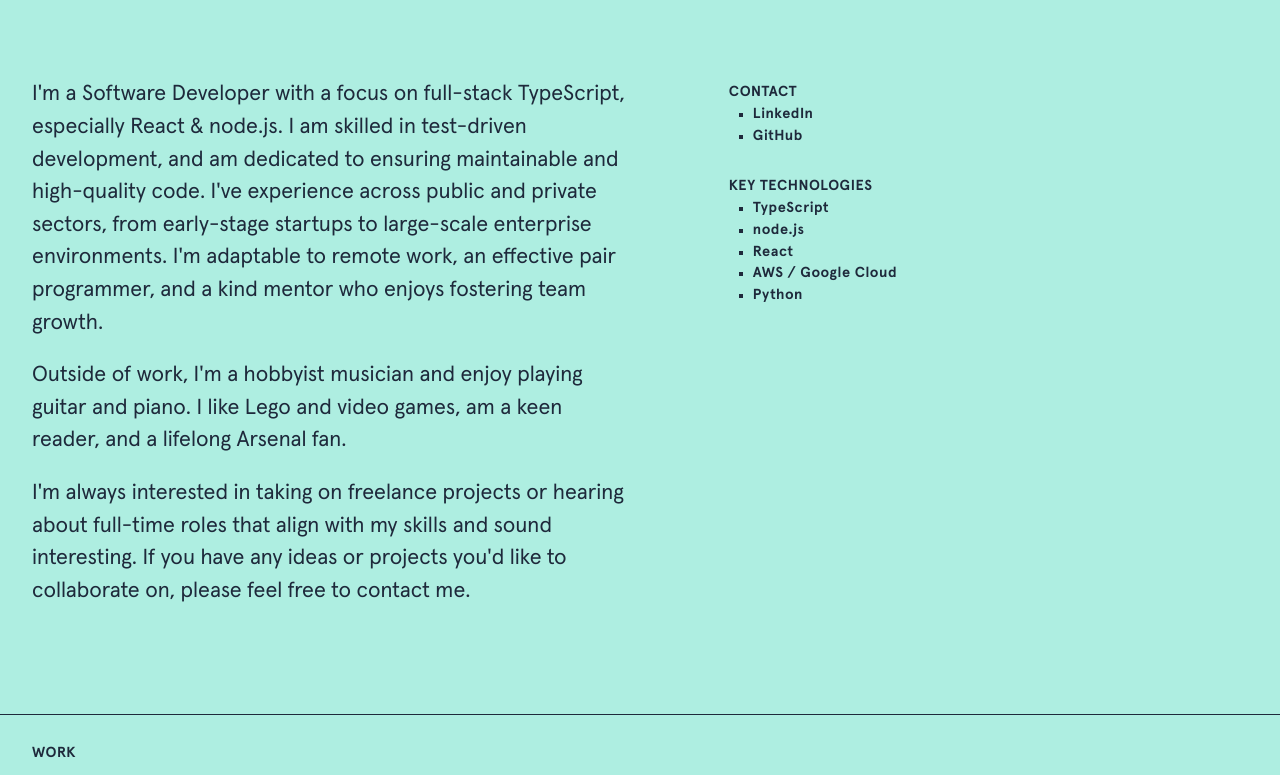
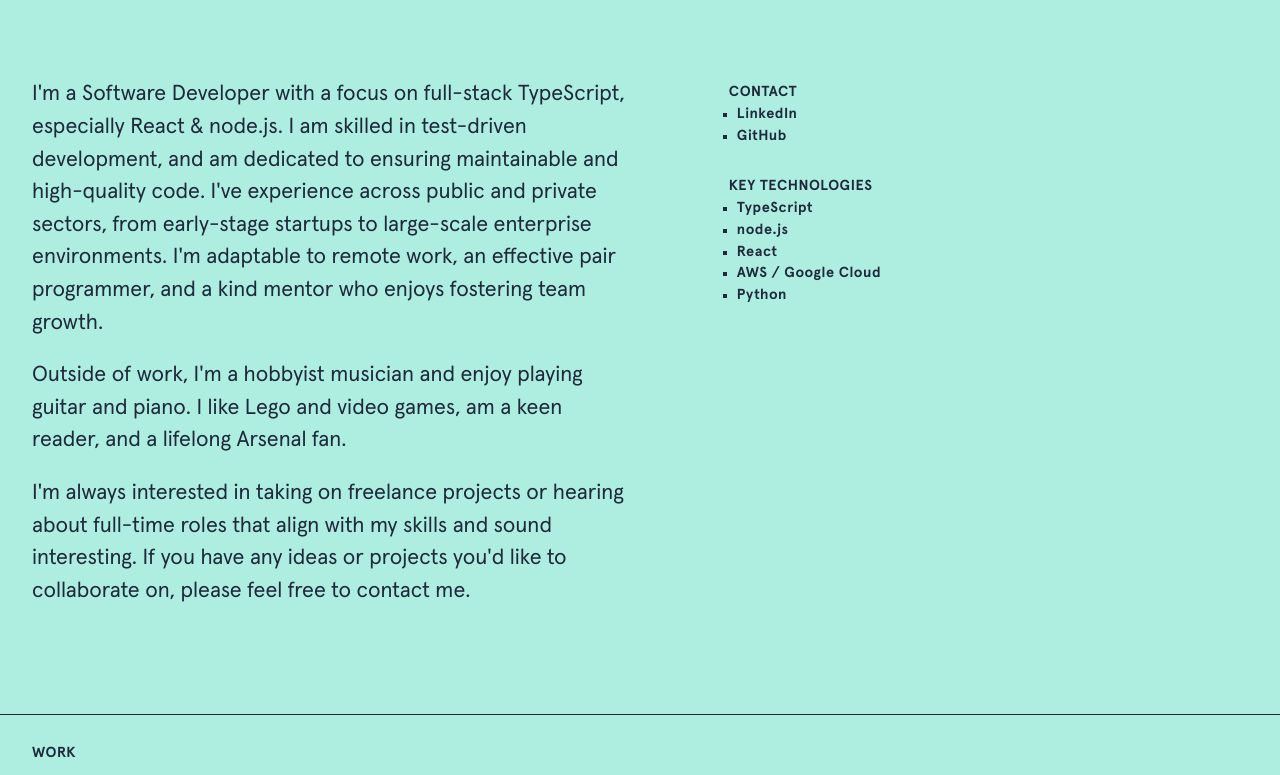
Before and after one commit to sim-ware/simisite, a Preact app: page / in a window 1280 px wide. Shown: the part 1125-1900 px from the top of the page. Built offline with nearby package versions, Linux system fonts and the light colour scheme.

Commit message:
Aligns bullet placement

```diff
--- a/src/components/List.tsx
+++ b/src/components/List.tsx
@@ -12,7 +12,7 @@ export default function List({ title, items, marginTop }: { title: string, items
       </p>
       <ul style={{
         listStyleType: 'square',
-        paddingLeft: '1.5rem',
+        paddingLeft: '0.5rem',
         margin: 0
       }}>
         {
```
